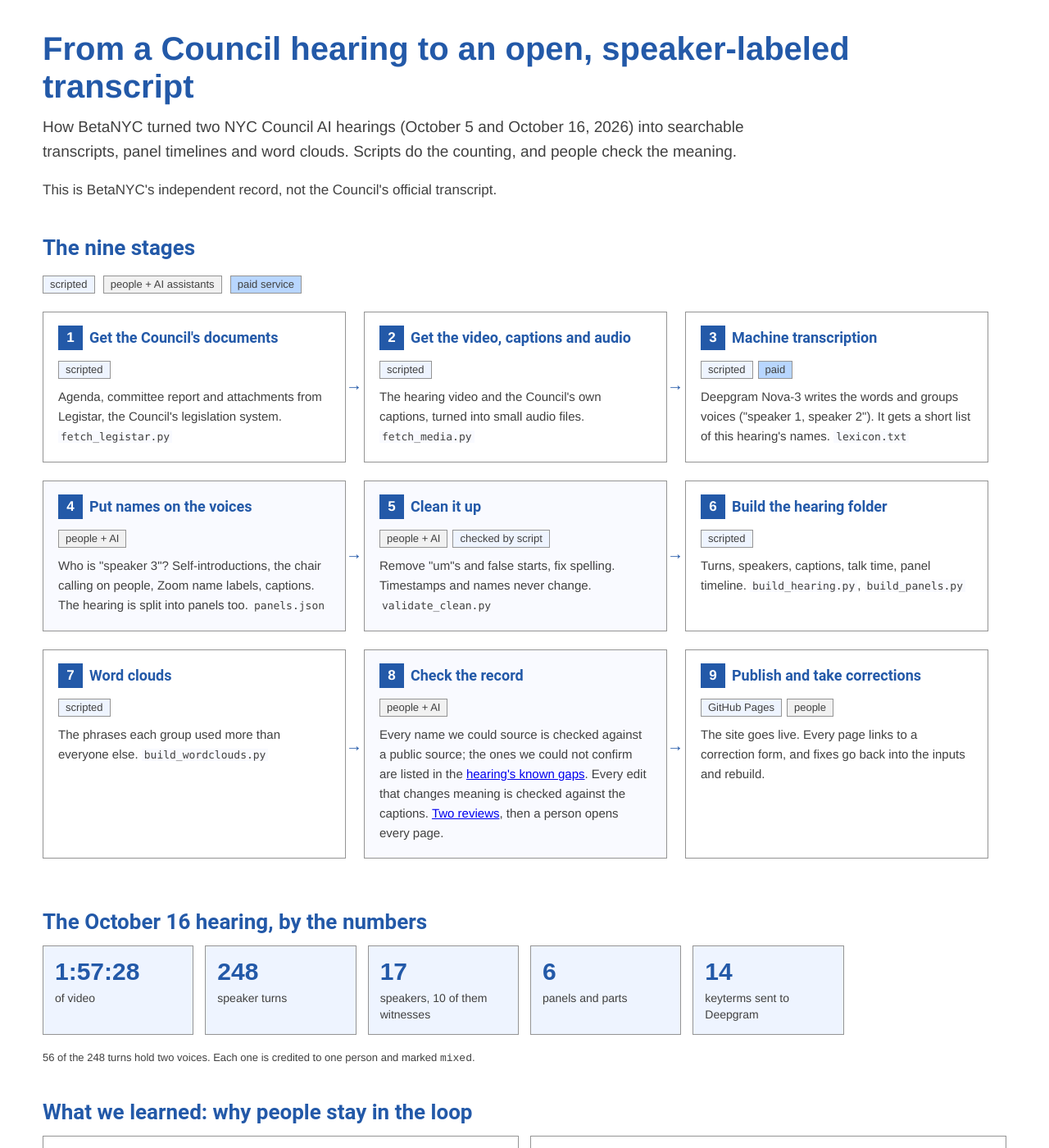
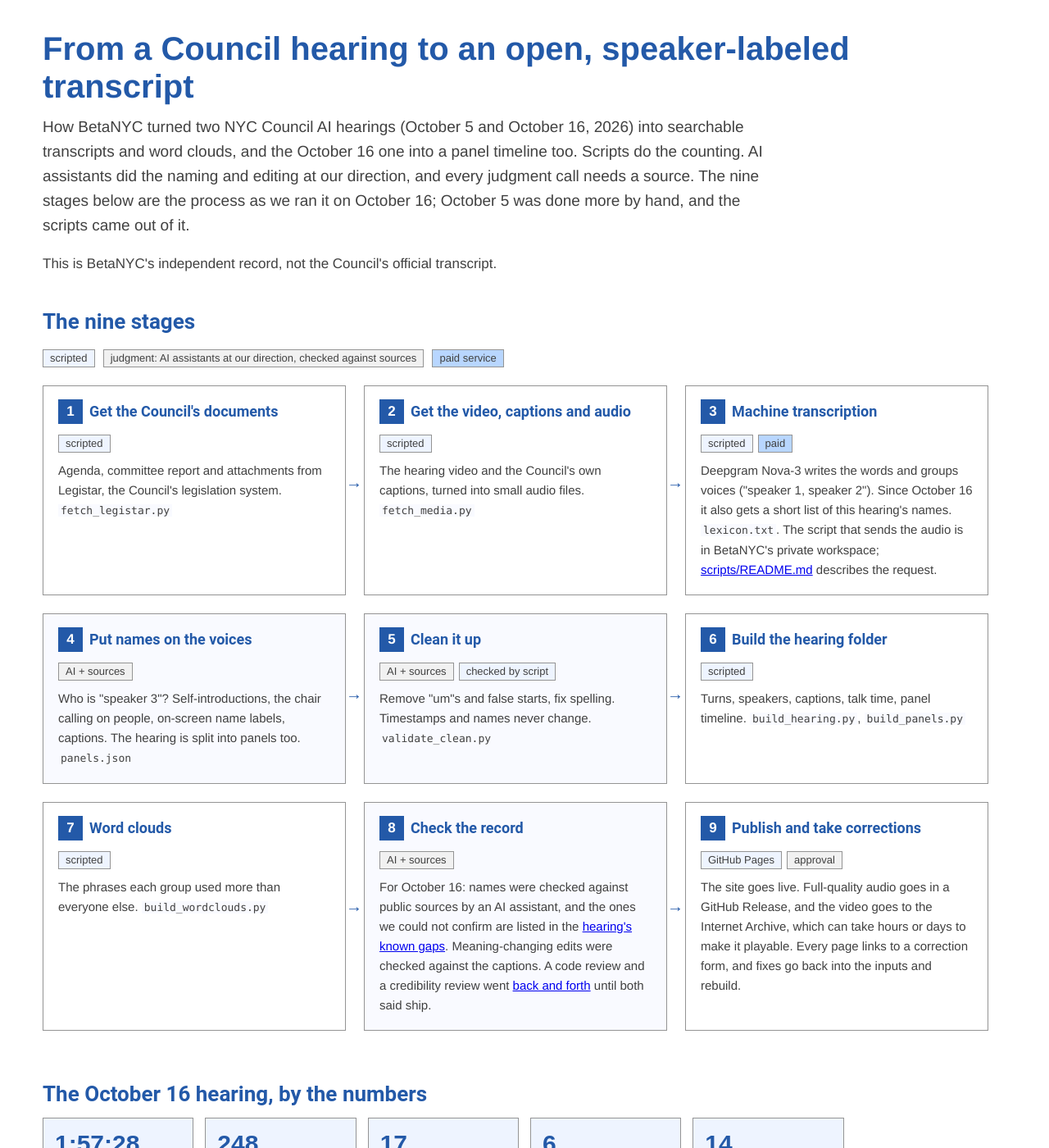
Before and after one commit to BetaNYC/grounding-ai-with-ny-open-data, a Jekyll site: the page guides/council-hearings/hearing-transcripts-pipeline.html, which Jekyll copies as it is, in a window 1280 px wide and 1400 px high. Shown: the whole window at 82% size. Built offline with Jekyll 4.4.1, drawn with Linux system fonts in a browser that asks for light colours; some of the changed text lies outside the part shown.

Commit message:
Council hearings: "Decode a Council hearing yourself" guide; align pipeline page with the record (#21)
* Council hearings: "Decode a Council hearing yourself" guide; align pipeline page with the record

- New guides/council-hearings/decode-a-council-hearing.html: eleven steps for
  turning a Council hearing into a speaker-labeled transcript, what is free and
  what costs money, a "What we learned" tip per step, links to the public
  prompts, scripts and PIPELINE.md checklist.
- index.md: "Decode a Council hearing" card and an "Also here" line.
- hearing-transcripts-pipeline.html: say what the session journals record.
  AI assistants did the naming, editing and name checks at BetaNYC's
  direction (as the hearing READMEs already say); October 5 had no keyterm
  list or panel timeline; the transcription script is private; the reverted
  edits were unsupported by Deepgram and the captions; on-screen labels, not
  "Zoom"; publish step names the Release and Internet Archive.
- READMEs: matching rows and wording.

Reviewed by a credibility pass against hearings-transcripts PIPELINE.md and a
second pass against the Oct 5 and Oct 16 session journals; all must-fix items
applied. Checked in Chrome at desktop and phone widths.

Co-Authored-By: Claude Opus 5.5 <noreply@anthropic.com>

* Decode guide: rule for people who testify, licensing and re-hosting, sourced wording (QA on #21)

Co-Authored-By: Claude Opus 5.5 <noreply@anthropic.com>

---------

Co-authored-by: Claude Opus 5.5 <noreply@anthropic.com>

```diff
--- a/guides/council-hearings/hearing-transcripts-pipeline.html
+++ b/guides/council-hearings/hearing-transcripts-pipeline.html
@@ -77,14 +77,16 @@
 
 <h1>From a Council hearing to an open, speaker-labeled transcript</h1>
 <p class="lede">How BetaNYC turned two NYC Council AI hearings (October 5 and October 16, 2026) into searchable
-transcripts, panel timelines and word clouds. Scripts do the counting, and people check the meaning.</p>
+transcripts and word clouds, and the October 16 one into a panel timeline too. Scripts do the counting. AI assistants did the naming
+and editing at our direction, and every judgment call needs a source. The nine stages below are the process as we ran it on
+October 16; October 5 was done more by hand, and the scripts came out of it.</p>
 <p>This is BetaNYC's independent record, not the Council's official transcript.</p>
 
 <section>
   <h2>The nine stages</h2>
   <div class="legend">
     <span class="tag script">scripted</span>
-    <span class="tag human">people + AI assistants</span>
+    <span class="tag human">judgment: AI assistants at our direction, checked against sources</span>
     <span class="tag paid">paid service</span>
   </div>
   <div class="flow">
@@ -101,16 +103,16 @@ transcripts, panel timelines and word clouds. Scripts do the counting, and peopl
     <div class="stage">
       <header><span class="num">3</span><h3>Machine transcription</h3></header>
       <span class="tag script">scripted</span><span class="tag paid">paid</span>
-      <p>Deepgram Nova-3 writes the words and groups voices ("speaker 1, speaker 2"). It gets a short list of this hearing's names. <code>lexicon.txt</code></p>
+      <p>Deepgram Nova-3 writes the words and groups voices ("speaker 1, speaker 2"). Since October 16 it also gets a short list of this hearing's names. <code>lexicon.txt</code>. The script that sends the audio is in BetaNYC's private workspace; <a href="https://github.com/BetaNYC/hearings-transcripts/blob/main/scripts/README.md">scripts/README.md</a> describes the request.</p>
     </div>
     <div class="stage human-stage">
       <header><span class="num">4</span><h3>Put names on the voices</h3></header>
-      <span class="tag human">people + AI</span>
-      <p>Who is "speaker 3"? Self-introductions, the chair calling on people, Zoom name labels, captions. The hearing is split into panels too. <code>panels.json</code></p>
+      <span class="tag human">AI + sources</span>
+      <p>Who is "speaker 3"? Self-introductions, the chair calling on people, on-screen name labels, captions. The hearing is split into panels too. <code>panels.json</code></p>
     </div>
     <div class="stage human-stage">
       <header><span class="num">5</span><h3>Clean it up</h3></header>
-      <span class="tag human">people + AI</span><span class="tag script">checked by script</span>
+      <span class="tag human">AI + sources</span><span class="tag script">checked by script</span>
       <p>Remove "um"s and false starts, fix spelling. Timestamps and names never change. <code>validate_clean.py</code></p>
     </div>
     <div class="stage">
@@ -125,13 +127,13 @@ transcripts, panel timelines and word clouds. Scripts do the counting, and peopl
     </div>
     <div class="stage human-stage">
       <header><span class="num">8</span><h3>Check the record</h3></header>
-      <span class="tag human">people + AI</span>
-      <p>Every name we could source is checked against a public source; the ones we could not confirm are listed in the <a href="https://github.com/BetaNYC/hearings-transcripts/blob/main/hearings/2026-10-16-technology-ai/README.md#known-gaps">hearing's known gaps</a>. Every edit that changes meaning is checked against the captions. <a href="https://github.com/BetaNYC/hearings-transcripts/blob/main/docs/PIPELINE.md">Two reviews</a>, then a person opens every page.</p>
+      <span class="tag human">AI + sources</span>
+      <p>For October 16: names were checked against public sources by an AI assistant, and the ones we could not confirm are listed in the <a href="https://github.com/BetaNYC/hearings-transcripts/blob/main/hearings/2026-10-16-technology-ai/README.md#known-gaps">hearing's known gaps</a>. Meaning-changing edits were checked against the captions. A code review and a credibility review went <a href="https://github.com/BetaNYC/hearings-transcripts/blob/main/docs/PIPELINE.md">back and forth</a> until both said ship.</p>
     </div>
     <div class="stage">
       <header><span class="num">9</span><h3>Publish and take corrections</h3></header>
-      <span class="tag script">GitHub Pages</span><span class="tag human">people</span>
-      <p>The site goes live. Every page links to a correction form, and fixes go back into the inputs and rebuild.</p>
+      <span class="tag script">GitHub Pages</span><span class="tag human">approval</span>
+      <p>The site goes live. Full-quality audio goes in a GitHub Release, and the video goes to the Internet Archive, which can take hours or days to make it playable. Every page links to a correction form, and fixes go back into the inputs and rebuild.</p>
     </div>
   </div>
 </section>
@@ -145,11 +147,11 @@ transcripts, panel timelines and word clouds. Scripts do the counting, and peopl
     <div class="stat"><b>6</b><span>panels and parts</span></div>
     <div class="stat"><b>14</b><span>keyterms sent to Deepgram</span></div>
   </div>
-  <p class="foot">56 of the 248 turns hold two voices. Each one is credited to one person and marked <code>mixed</code>.</p>
+  <p class="foot">56 of the 248 turns hold more than one voice. Each one is credited to one person and marked <code>mixed</code>.</p>
 </section>
 
 <section>
-  <h2>What we learned: why people stay in the loop</h2>
+  <h2>What we learned: why every judgment needs a source</h2>
   <div class="lessons">
     <div class="lesson">
       <h3>A helpful word list can backfire</h3>
@@ -165,7 +167,7 @@ transcripts, panel timelines and word clouds. Scripts do the counting, and peopl
     </div>
     <div class="lesson">
       <h3>Read the frame, not the transcription</h3>
-      <p>Zoom name labels were read from video frames, so the spelling on the page matches the screen.</p>
+      <p>On-screen name labels were read from still frames of the video, so the spelling on the page matches the screen.</p>
     </div>
   </div>
 </section>
```
Also changed, not shown: other parts of guides/council-hearings/hearing-transcripts-pipeline.html (+1 -1 lines), guides/council-hearings/README.md (+3 -2 lines), guides/council-hearings/decode-a-council-hearing.html (added, +231 -0 lines), index.md (+12 -0 lines), README.md.
